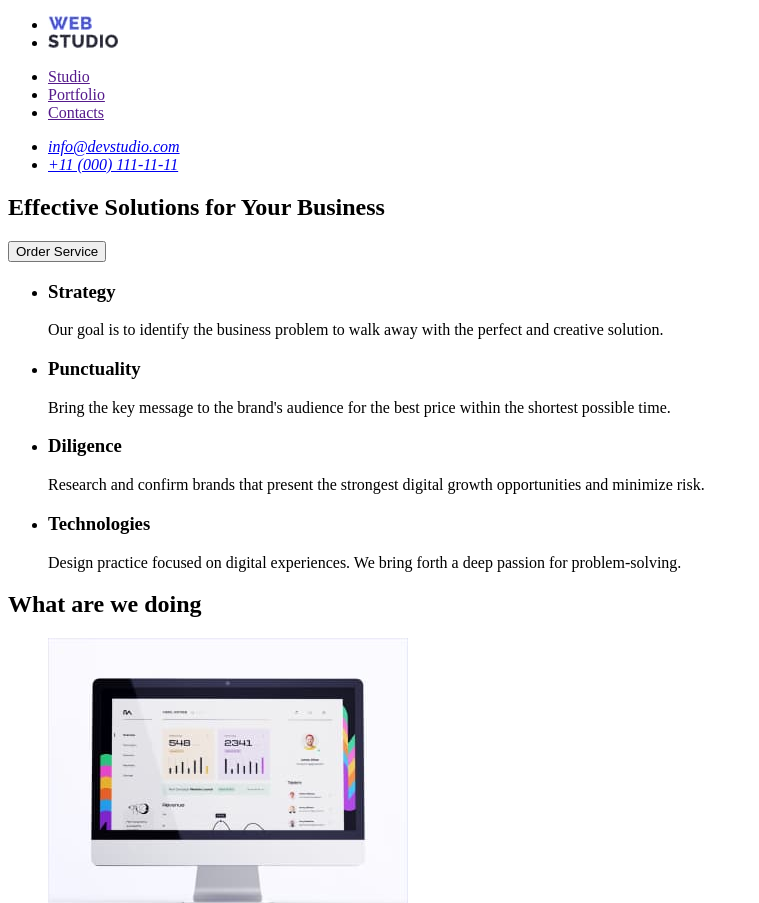
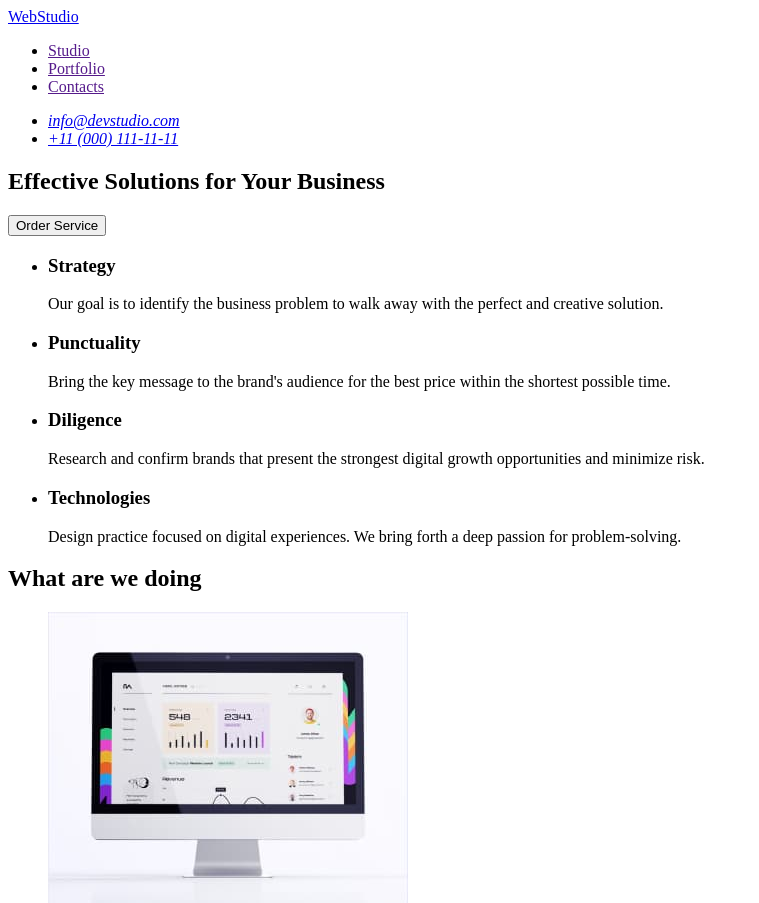
Before and after one commit to MILANAKULAKOVA/goit-markup-hw-01, a plain HTML site: page index.html in a window 1280 px wide. Shown: the top 903 px of the page, without its empty margins (0-759 px from the left). Drawn offline with Linux system fonts and the light colour scheme.

Commit message:
add html

```diff
--- a/index.html
+++ b/index.html
@@ -7,15 +7,8 @@
 </head>
 <body>
  <header>
-    <ul>
-        <li>
-            <img src="./images/Web.jpg" alt="Web" />
-        </li>
-        <li>
-            <img src="./images/Studio.jpg" alt="Studio" />
-        </li>
-    </ul>
     <nav>
+        <a href="./index.html">WebStudio</a>
         <ul>
             <li><a href="">Studio</a></li>
             <li><a href="">Portfolio</a></li>
@@ -112,14 +105,7 @@
     </section>
  </main>
  <footer>
-    <ul>
-        <li>
-            <img src="./images/Web.jpg" alt="Web" />
-        </li>
-        <li>
-            <img src="./images/Studio.jpg" alt="Studio" />
-        </li>
-    </ul>
+    <a href="./index.html">WebStudio</a>
     <p>
         Increase the flow of customers and sales for your business with digital marketing & growth solutions.
     </p>
```
